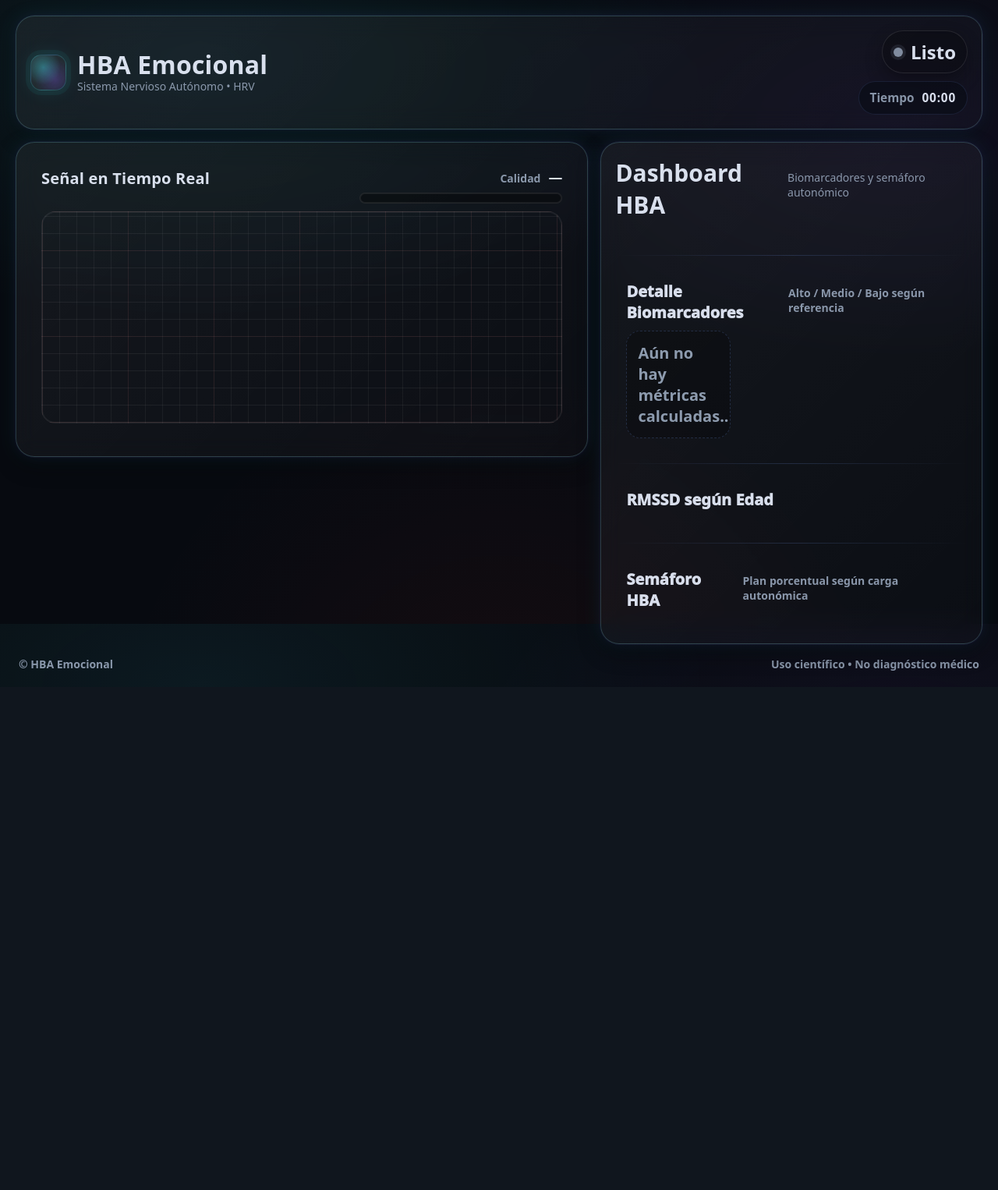
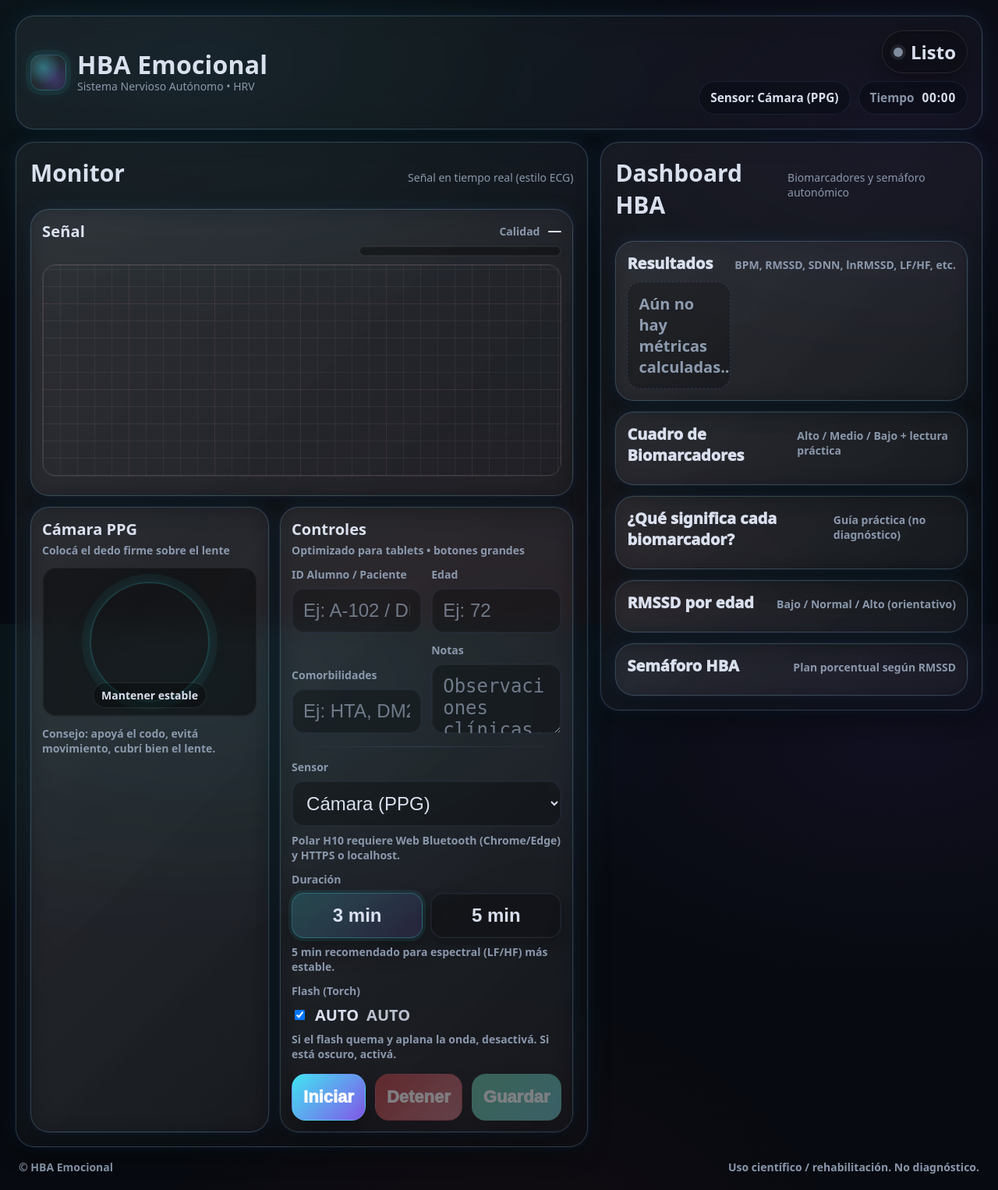
Before and after one commit to hbaemocional-code/hba-emocional, a Flask app: page / in a window 1280 px wide. Shown: the whole page at 78% size. Before the commit the page ends 860 px from the top, so only its background shows below. Run offline with Flask 3, Linux system fonts and the light colour scheme.

Commit message:
Update index.html

```diff
--- a/templates/index.html
+++ b/templates/index.html
@@ -4,13 +4,16 @@
   <meta charset="utf-8" />
   <meta name="viewport" content="width=device-width,initial-scale=1" />
   <title>HBA Emocional</title>
-<link rel="stylesheet" href="/static/css/style.css" />
+
+  <!-- cache bust -->
+  <link rel="stylesheet" href="/static/css/style.css?v=7" />
   <script src="https://cdn.jsdelivr.net/npm/chart.js"></script>
 </head>
 
 <body>
   <div class="app">
 
+    <!-- TOPBAR -->
     <header class="topbar glass neon">
       <div class="brand">
         <div class="logoPulse"></div>
@@ -21,33 +24,41 @@
       </div>
 
       <div class="statusArea">
-    <div class="statusPill">
-      <div class="statusDot" id="statusDot"></div>
-      <div class="statusText" id="statusText">Listo</div>
+        <div class="statusPill" id="statusPill">
+          <span class="statusDot" id="statusDot"></span>
+          <span class="statusText" id="statusText">Listo</span>
         </div>
 
         <div class="chipRow">
-      <div class="chip chipTimer">
+          <span class="chip" id="chipSensor">Sensor: Cámara (PPG)</span>
+          <span class="chip chipTimer">
             <span class="chipLabel">Tiempo</span>
             <span class="chipValue" id="chipTimer">00:00</span>
-      </div>
+          </span>
         </div>
       </div>
     </header>
 
-
+    <!-- LAYOUT -->
     <main class="layout">
 
-<!-- PANEL IZQUIERDO -->
+      <!-- LEFT: LIVE -->
       <section class="panel panelLive glass neon">
 
-  <div class="chartCard">
+        <div class="panelHeader">
+          <h2 class="panelTitle">Monitor</h2>
+          <div class="panelHint">Señal en tiempo real (estilo ECG)</div>
+        </div>
+
+        <!-- CHART -->
+        <div class="chartCard glass neon">
           <div class="chartHeader">
-      <div class="chartTitle">Señal en Tiempo Real</div>
+            <div class="chartTitle">Señal</div>
+
             <div class="qualityWrap">
               <div class="qualityMeta">
-          <span class="qualityLabel">Calidad</span>
-          <span class="qualityText" id="qualityText">--</span>
+                <div class="qualityLabel">Calidad</div>
+                <div class="qualityText" id="qualityText">—</div>
               </div>
               <div class="qualityBar">
                 <div class="qualityFill" id="qualityFill"></div>
@@ -62,48 +73,150 @@
           <div class="freqHint" id="freqHint"></div>
         </div>
 
+        <!-- CAMERA + CONTROLS -->
+        <div class="mediaRow">
+
+          <!-- CAMERA CARD -->
+          <div class="mediaCard glass neon">
+            <div class="mediaHeader">
+              <div class="mediaTitle">Cámara PPG</div>
+              <div class="mediaSub">Colocá el dedo firme sobre el lente</div>
+            </div>
+
+            <div class="videoFrame">
+              <video id="video" class="video" playsinline autoplay muted></video>
+              <canvas id="frameCanvas" class="frameCanvas"></canvas>
+
+              <div class="videoOverlay">
+                <div class="reticle"></div>
+                <div class="reticleText">Mantener estable</div>
+              </div>
+            </div>
+
+            <div class="tinyNote">
+              Consejo: apoyá el codo, evitá movimiento, cubrí bien el lente.
+            </div>
+          </div>
+
+          <!-- CONTROLS CARD -->
+          <div class="controlsCard glass neon">
+            <div class="controlsHeader">
+              <div class="controlsTitle">Controles</div>
+              <div class="controlsSub">Optimizado para tablets • botones grandes</div>
+            </div>
+
+            <div class="formGrid">
+              <div class="field">
+                <div class="fieldLabel">ID Alumno / Paciente</div>
+                <input id="studentId" class="input" type="text" placeholder="Ej: A-102 / DNI / Código" />
+              </div>
+
+              <div class="field">
+                <div class="fieldLabel">Edad</div>
+                <input id="age" class="input" type="number" min="0" placeholder="Ej: 72" />
+              </div>
+
+              <div class="field">
+                <div class="fieldLabel">Comorbilidades</div>
+                <input id="comorbidities" class="input" type="text" placeholder="Ej: HTA, DM2, EPOC" />
+              </div>
+
+              <div class="field">
+                <div class="fieldLabel">Notas</div>
+                <textarea id="notes" class="textarea" placeholder="Observaciones clínicas, postura, medicación, etc."></textarea>
+              </div>
+            </div>
+
+            <div class="divider"></div>
+
+            <div class="field">
+              <div class="fieldLabel">Sensor</div>
+              <select id="sensorType" class="select">
+                <option value="camera_ppg">Cámara (PPG)</option>
+                <option value="polar_h10">Polar H10 (BLE)</option>
+              </select>
+              <div class="tinyNote">Polar H10 requiere Web Bluetooth (Chrome/Edge) y HTTPS o localhost.</div>
+            </div>
+
+            <div class="field">
+              <div class="fieldLabel">Duración</div>
+              <div class="segmented">
+                <button class="segBtn active" data-min="3" id="dur3">3 min</button>
+                <button class="segBtn" data-min="5" id="dur5">5 min</button>
+              </div>
+              <div class="tinyNote">5 min recomendado para espectral (LF/HF) más estable.</div>
+            </div>
+
+            <div class="field">
+              <div class="fieldLabel">Flash (Torch)</div>
+              <label style="display:flex; gap:10px; align-items:center;">
+                <input type="checkbox" id="torchToggle" checked />
+                <span style="font-weight:900;">AUTO</span>
+                <span id="torchLabel" style="opacity:.85; font-weight:800;">AUTO</span>
+              </label>
+              <div class="tinyNote">
+                Si el flash quema y aplana la onda, desactivá. Si está oscuro, activá.
+              </div>
+            </div>
+
+            <div class="actionRow">
+              <button class="btn btnPrimary" id="btnStart">Iniciar</button>
+              <button class="btn btnDanger" id="btnStop" disabled>Detener</button>
+              <button class="btn btnAccent" id="btnSave" disabled>Guardar</button>
+            </div>
+          </div>
+
+        </div>
       </section>
 
-
-<!-- PANEL DERECHO -->
+      <!-- RIGHT: DASH -->
       <section class="panel panelDash glass neon">
-
         <div class="panelHeader">
           <h2 class="panelTitle">Dashboard HBA</h2>
           <div class="panelHint">Biomarcadores y semáforo autonómico</div>
         </div>
 
-  <!-- DASH GRID -->
-  <div class="dashGrid" id="dashGrid"></div>
-
-  <div class="divider"></div>
-
-  <!-- RESULTS CARDS -->
-  <div class="results">
+        <!-- métricas base (cards) -->
+        <div class="results glass neon">
           <div class="resultsHeader">
-      <div class="resultsTitle">Detalle Biomarcadores</div>
-      <div class="resultsSub">Alto / Medio / Bajo según referencia</div>
+            <div class="resultsTitle">Resultados</div>
+            <div class="resultsSub">BPM, RMSSD, SDNN, lnRMSSD, LF/HF, etc.</div>
           </div>
           <div class="cards" id="cards"></div>
         </div>
 
-  <div class="divider"></div>
+        <!-- biomarcadores + estado -->
+        <div class="results glass neon">
+          <div class="resultsHeader">
+            <div class="resultsTitle">Cuadro de Biomarcadores</div>
+            <div class="resultsSub">Alto / Medio / Bajo + lectura práctica</div>
+          </div>
+          <div class="cards" id="bioCards"></div>
+        </div>
 
-  <!-- NORMAS -->
-  <div class="results">
+        <!-- significados -->
+        <div class="results glass neon">
           <div class="resultsHeader">
-      <div class="resultsTitle">RMSSD según Edad</div>
+            <div class="resultsTitle">¿Qué significa cada biomarcador?</div>
+            <div class="resultsSub">Guía práctica (no diagnóstico)</div>
+          </div>
+          <div class="cards" id="meaningCards"></div>
+        </div>
+
+        <!-- normas -->
+        <div class="results glass neon">
+          <div class="resultsHeader">
+            <div class="resultsTitle">RMSSD por edad</div>
+            <div class="resultsSub">Bajo / Normal / Alto (orientativo)</div>
           </div>
           <div class="cards" id="normsCards"></div>
         </div>
 
-  <div class="divider"></div>
-
-  <!-- SEMAFORO -->
-  <div class="results">
+        <!-- semáforo -->
+        <div class="results glass neon">
           <div class="resultsHeader">
             <div class="resultsTitle">Semáforo HBA</div>
-      <div class="resultsSub">Plan porcentual según carga autonómica</div>
+            <div class="resultsSub">Plan porcentual según RMSSD</div>
           </div>
           <div class="cards" id="semaforoCards"></div>
         </div>
@@ -114,11 +227,11 @@
 
     <footer class="footer">
       <div>© HBA Emocional</div>
-  <div>Uso científico • No diagnóstico médico</div>
+      <div>Uso científico / rehabilitación. No diagnóstico.</div>
     </footer>
-
   </div>
 
-<script src="/static/js/main.js"></script>
+  <!-- cache bust -->
+  <script src="/static/js/main.js?v=7"></script>
 </body>
 </html>
```
Lines whose indentation alone changed are shown as unchanged.
